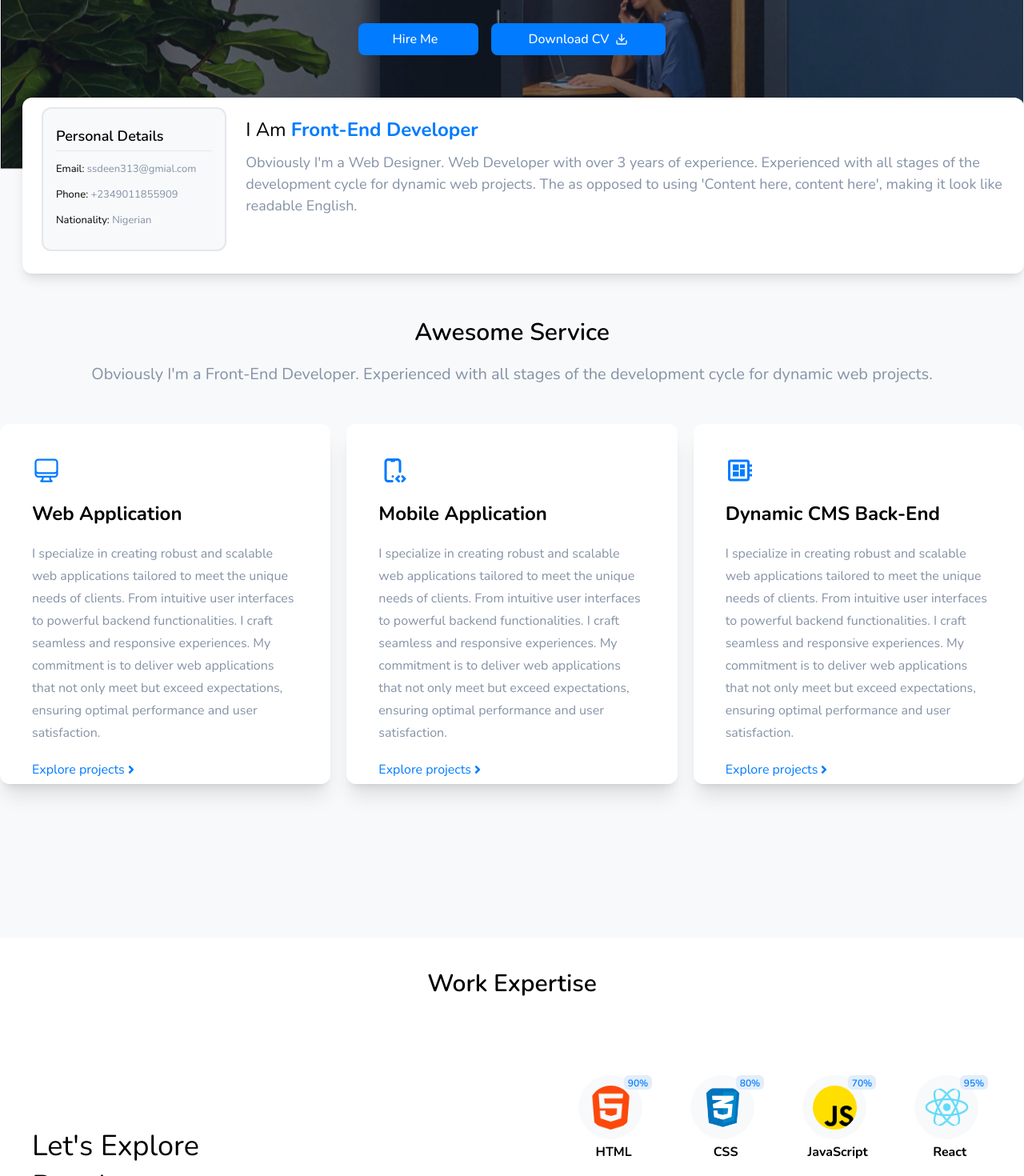
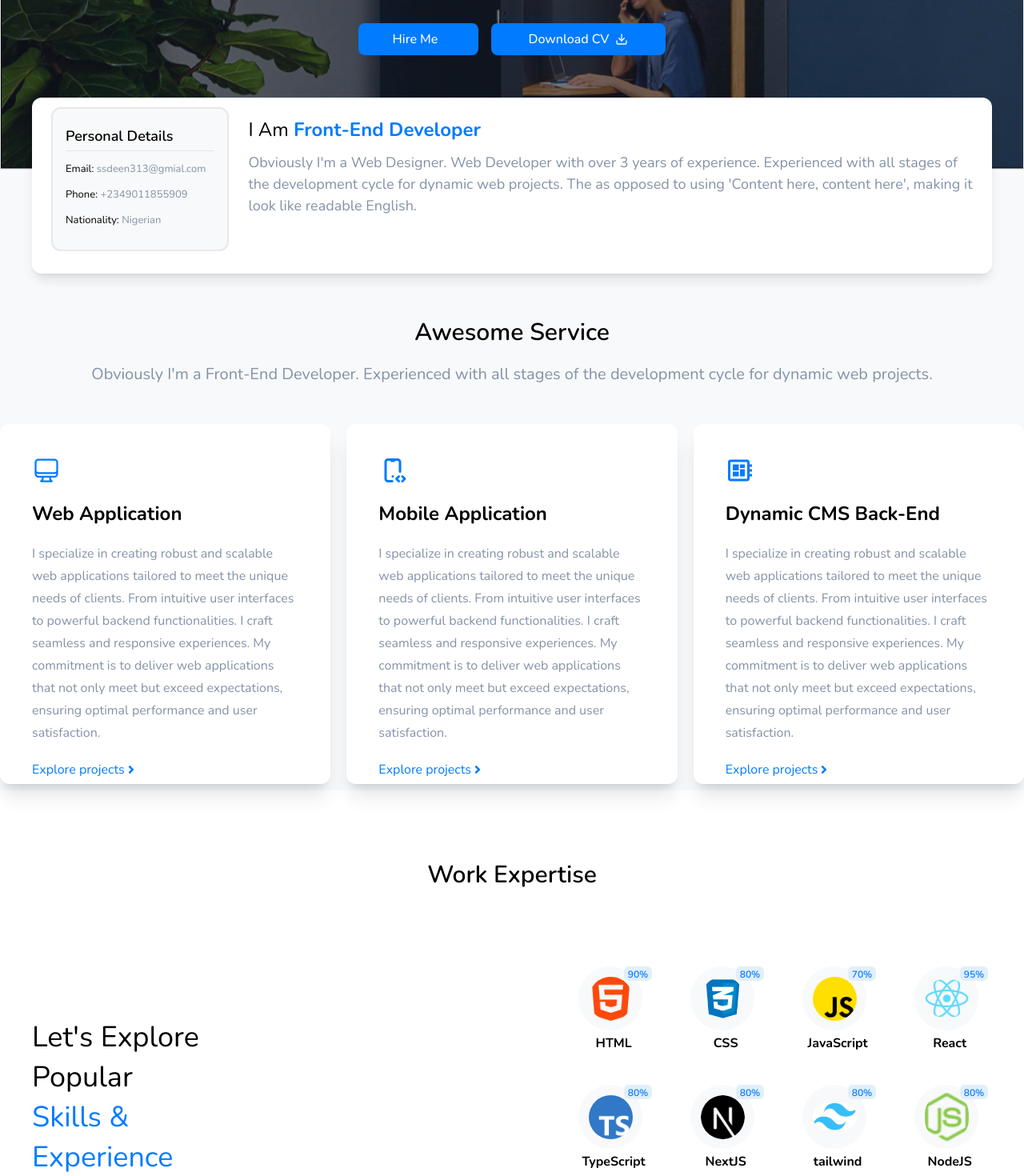
Before and after one commit to Programmer-Shams/portfolio, a Next.js app: page / in a window 1280 px wide. Shown: the part 540-2010 px from the top of the page at 80% size. Built offline with nearby package versions, Linux system fonts and the light colour scheme.

Commit message:
still working

```diff
--- a/components/Footer.tsx
+++ b/components/Footer.tsx
@@ -4,7 +4,7 @@ import { IconBaseProps } from "react-icons";
 
 const Footer = () => {
   return (
-    <footer className="lg:w-full lg:h-[50vh] w-[630px] h-[50vh] bg-bg_secondary relative">
+    <footer className="sm:w-full lg:h-[50vh] w-[630px] h-[50vh] bg-bg_secondary relative">
       <h1 className="text-3xl text-center font-[600] pt-10">Shams</h1>
       <p className="text-black mt-16 text-base text-center leading-[30px] px-4 lg:px-0">
         Obviously I'm a Web Designer. Experienced with all stages of the
--- a/components/Info.tsx
+++ b/components/Info.tsx
@@ -2,12 +2,12 @@ import React from 'react'
 
 const Info = () => {
   return (
-    <div className="bg-white -mt-[180px] lg:-mt-[130px] w-[570px] h-[570px] lg:h-[220px] ml-7 lg:w-[80rem] rounded-xl px-6 shadow-lg flex flex-col lg:flex-row gap-6  justify-center">
+    <div className="bg-white -mt-[180px] md:-mt-[130px] w-[570px] h-[570px] md:h-[250px] lg:h-[220px] ml-7 md:mx-[40px] md:w-[50rem] lg:w-[80rem] rounded-xl px-6 shadow-lg flex flex-col md:flex-row gap-6  justify-center">
 
-    <div className="bg-bg_secondary rounded-xl p-4 border-2 lg:w-[450px] text-[15px] flex-col gap-3 lg:h-[180px] lg:mt-3">
-      <h1 className="font-[550] text-2xl lg:text-lg py-2 lg:py-1">Personal Details</h1>
+    <div className="bg-bg_secondary rounded-xl p-4 border-2 md:w-[660px] lg:w-[450px] text-[15px] flex-col gap-3 lg:h-[180px] md:h-[200px] lg:mt-3 md:mt-5">
+      <h1 className="font-[550] text-2xl md:text-lg py-2 lg:py-1">Personal Details</h1>
       <hr className=" border-separate" />
-      <div className='flex flex-col gap-1 pt-2 text-xl lg:text-[13px]'>
+      <div className='flex flex-col gap-1 pt-2 text-xl md:text-[13px]'>
       <p>Email:<span className="text-textColor"> ssdeen313@gmial.com</span></p>
       <p>Phone:<span className="text-textColor"> +2349011855909</span></p>
       <p>Nationality:<span className="text-textColor"> Nigerian</span></p>
@@ -18,7 +18,7 @@ const Info = () => {
       <h1 className="text-3xl lg:text-2xl my-3">
         I Am <span className="text-secondary font-bold">Front-End Developer</span>
       </h1>
-      <p className="text-textColor text-2xl mt-3 leading-[2.36rem] lg:leading-normal lg:text-[18px]">
+      <p className="text-textColor text-2xl mt-3 leading-[2.36rem] lg:leading-normal lg:text-[18px] md:text-[18px]">
         Obviously I'm a Web Designer. Web Developer with over 3 years of
         experience. Experienced with all stages of the development cycle for
         dynamic web projects. The as opposed to using 'Content here, content
--- a/sections/ Service.tsx
+++ b/sections/ Service.tsx
@@ -8,8 +8,8 @@ import Info from "@/components/Info";
 
 const Service = () => {
   return (
-    <section className="bg-bg_secondary w-[630px] lg:w-full lg:h-[120vh] h-[290vh] pt-10" id="service">
-      <div className="lg:flex justify-center items-center"><Info /></div>
+    <section className="bg-bg_secondary w-[630px] sm:w-full lg:h-[97vh] h-full pt-10 pb-16" id="service">
+      <div className="flex justify-center items-center"><Info /></div>
       <div className="mt-14">
         <h1 className="text-3xl text-center font-[600]">Awesome Service</h1>
         <p className="text-textColor mt-5 text-center text-xl px-3">
--- a/sections/Contact.tsx
+++ b/sections/Contact.tsx
@@ -34,7 +34,7 @@ const Contact = () => {
     // });
   };
   return (
-    <section className="bg-white h-[110vh] w-[500px] lg:w-full lg:h-[120vh] ml-[4rem] lg:ml-0 pt-10" id="contact">
+    <section className="bg-white h-full w-[500px] lg:w-full ml-[4rem] lg:ml-0 py-10" id="contact">
       <h1 className="text-3xl text-center font-[600] mt-10">Contact Me</h1>
       <p className="text-textColor mt-5 text-2xl lg:text-base text-center leading-[30px]">
         Have a question or want to work together?
@@ -80,7 +80,7 @@ const Contact = () => {
             </div>
             <div>
               <textarea
-                className="text-xl lg:text-base"
+                className="text-xl lg:text-base resize-none"
                 placeholder="Your Message"
                 value={message}
                 name="message"
--- a/sections/Hero.tsx
+++ b/sections/Hero.tsx
@@ -8,7 +8,7 @@ import Navbar from "@/components/Navbar/Navbar";
 
 const Hero = () => {
   return (
-    <div className="bg-bg-hero w-[630px] lg:w-full h-screen lg:h-[47rem] border bg-cover bg-no-repeat" id="home">
+    <div className="bg-bg-hero w-[630px] sm:w-full h-screen lg:h-[47rem] border bg-cover bg-no-repeat" id="home">
       <div className="flex flex-col items-center justify-center mt-64 lg:mt-44">
         <Image
           src="/assets/images/shams.jpg"
--- a/sections/Projects.tsx
+++ b/sections/Projects.tsx
@@ -18,7 +18,7 @@ const Projects = () => {
   }
 
   return (
-    <section className="bg-bg_secondary w-[630px] lg:w-full lg:h-[130vh] h-[300rem] pt-10" id="projects">
+    <section className="bg-bg_secondary w-[630px] sm:w-full lg:h-[130vh] h-[300rem] pt-10" id="projects">
       <div className="pt-10">
         <h1 className="text-3xl text-center font-[600]">
           My Creative <span className="text-secondary">Portfolio</span>
@@ -44,7 +44,7 @@ const Projects = () => {
         </div>
         </div>
 
-        <div className="flex flex-col lg:flex-row justify-center items-center  mt-10 flex-wrap gap-10">
+        <div className="flex flex-col sm:flex-row sm:flex-wrap justify-center items-center mt-10 gap-10">
           {filterWork.map((project, i) => (
             <ProjectBox
               key={i}
--- a/sections/Skills.tsx
+++ b/sections/Skills.tsx
@@ -3,7 +3,7 @@ import SkillsCard from "../components/SkillsCard";
 
 const Skills = () => {
   return (
-    <section className="bg-white h-[140vh] w-[630px] lg:w-full lg:h-[90vh] pt-10" id="resume">
+    <section className="bg-white h-full my-8 w-[630px] sm:w-full lg:h-[90vh] pt-14" id="resume">
       <h1 className="text-3xl text-center font-[600]">Work Expertise</h1>
       <div className="w-full flex flex-col lg:flex-row lg:mt-[6rem]">
         <div className="px-10 sm:w-full lg:w-[40%]">
```
